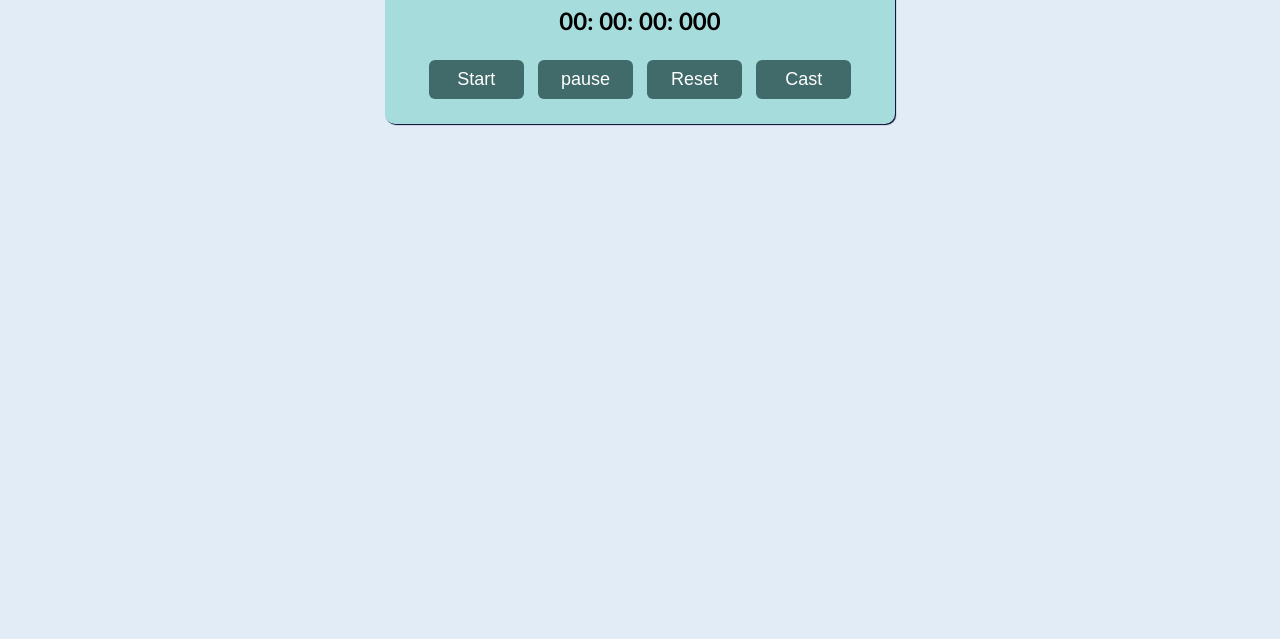
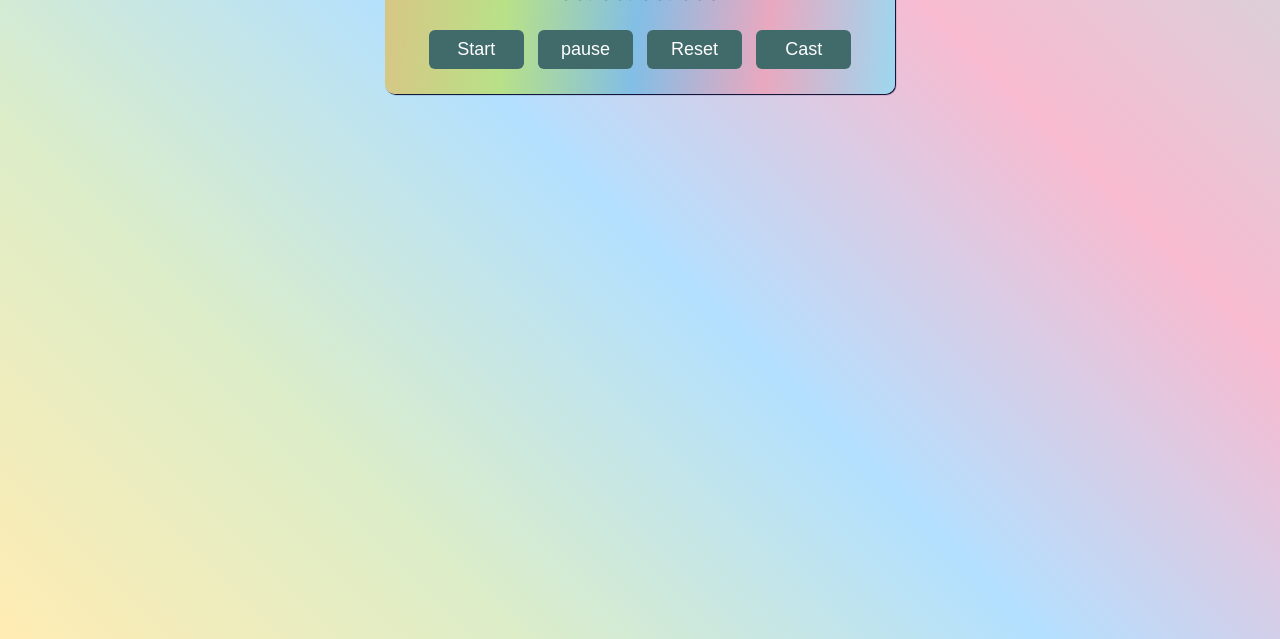
Before and after one commit to royhirakp/HTML_css_js_stopwatch, a plain HTML site: page index.html in a window 1280 px wide. Shown: the part 161-800 px from the top of the page. Drawn offline with Linux system fonts and the light colour scheme.

Commit message:
add bg color

```diff
--- a/style.css
+++ b/style.css
@@ -1,6 +1,18 @@
 body {
-  background-color: rgb(225, 236, 246);
-  margin: 50px auto 0 auto;
+  background: linear-gradient(
+      45deg,
+      #ffecb3,
+      #dcedc8,
+      #b3e0ff,
+      #f8bbd0,
+      #cfd8dc
+    )
+    no-repeat;
+  margin: 0%;
+  padding: 50px;
+  /* margin: 50px auto 0 auto; */
+  box-sizing: border-box;
+  height: 100vh;
   text-align: center;
   /* font-family: "circular", emoji; */
   font-family: "Trebuchet MS", "Lucida Sans Unicode", "Lucida Grande",
@@ -9,10 +21,17 @@ body {
 
 .stopwatchContainer {
   max-width: 500px;
-  margin: 80px auto;
+  margin: auto;
   border-radius: 10px;
   padding: 5px;
-  background-color: rgb(167, 220, 220);
+  background: linear-gradient(
+    95deg,
+    #dac485,
+    #b8e188,
+    #82bee6,
+    #e9a8bf,
+    #9dd7f0
+  );
   box-shadow: 1px 1px 1px 0px #000029;
 }
 
```
